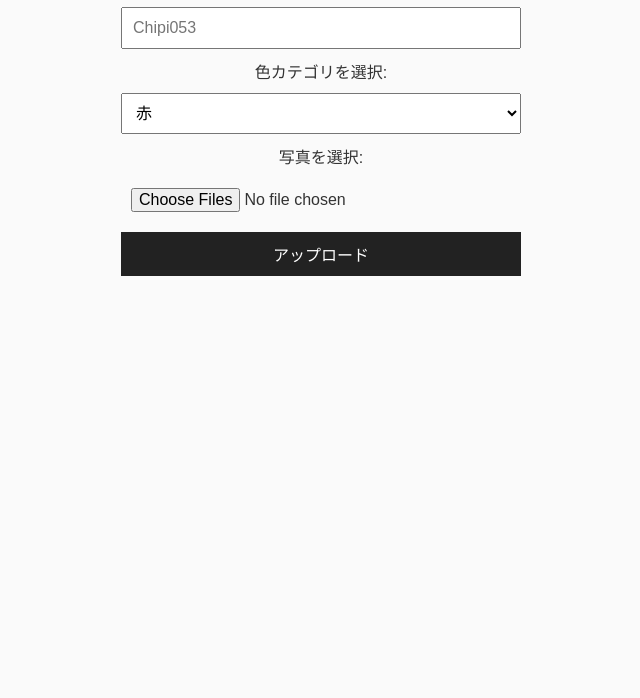
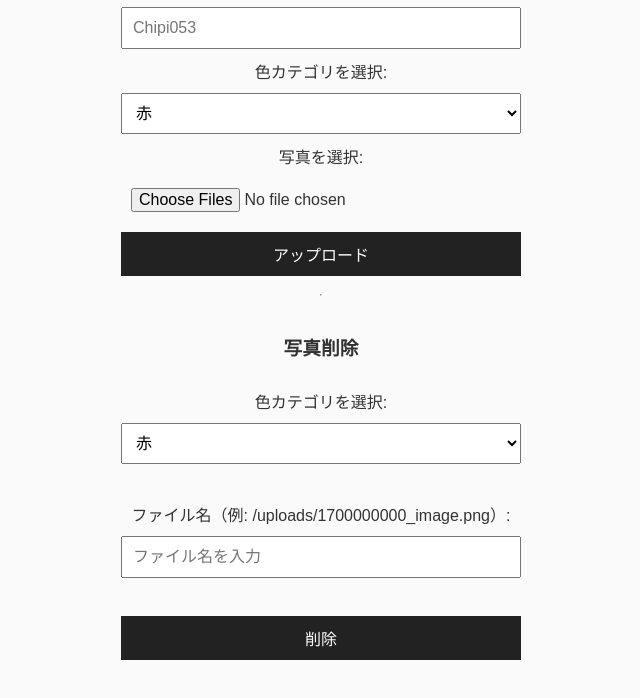
Before and after one commit to bskkachu08-maker/illusio-photo, a website: page newpublic/admin.html in a window 1280 px wide. Shown: the part 134-832 px from the top of the page, without its empty margins (319-959 px from the left). Before the commit the page ends 800 px from the top, so only its background shows below. Drawn offline with Linux system fonts and the light colour scheme.

Commit message:
Update admin.html

```diff
--- a/newpublic/admin.html
+++ b/newpublic/admin.html
@@ -24,6 +24,25 @@
 <label>写真を選択:</label>
 <input type="file" id="photos" multiple accept="image/*" required />
 <button type="submit">アップロード</button>
+
+<hr>
+<h3>写真削除</h3>
+<label>色カテゴリを選択:</label>
+<select id="deleteColor">
+<option value="赤">赤</option>
+<option value="ピンク">ピンク</option>
+<option value="青">青</option>
+<option value="緑">緑</option>
+<option value="白">白</option>
+<option value="黒">黒</option>
+</select>
+<br>
+<label>ファイル名（例: /uploads/1700000000_image.png）:</label>
+<input type="text" id="deleteFilename" placeholder="ファイル名を入力">
+<br>
+<button onclick="deletePhoto()">削除</button>
+<p id="deleteResult"></p>
+
 </form>
 <p id="result"></p>
 <script>
```
